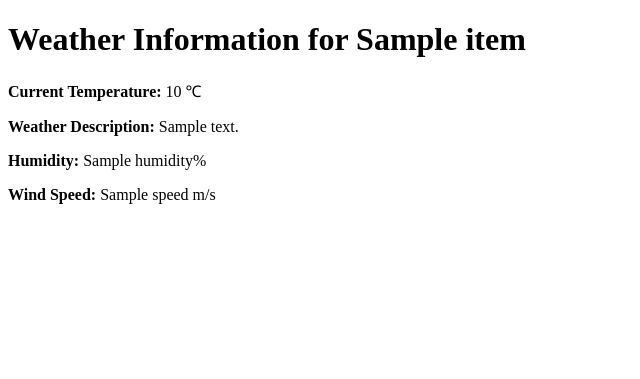
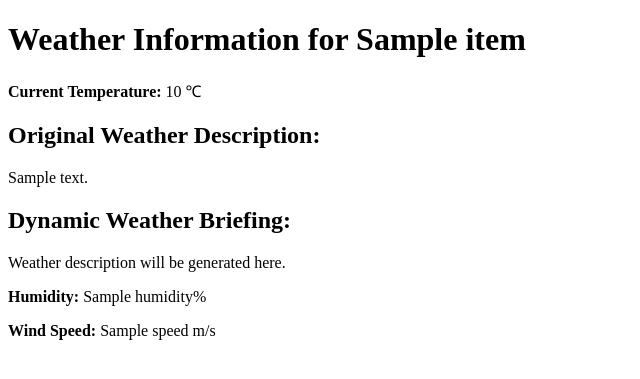
Before and after one commit to lantossl/weatherInfo, a Flask app: page / in a window 1280 px wide. Shown: the top 379 px of the page, without its empty margins (0-640 px from the left). Run offline with Flask 2, Linux system fonts and the light colour scheme; a database or web service that is not in the repository returns one stand-in record (values such as "Sample title"); data that the repository does not hold is empty.

Commit message:
The briefing description doesn't seem on the website yet.

```diff
--- a/main.py
+++ b/main.py
@@ -2,6 +2,7 @@ from flask import Flask, render_template
 import requests
 import os
 api_key = os.environ['OPENWEATHERMAP_API_KEY']
+import openai
 
 # Static geographical coordinates for Budapest, Hungary
 BUDAPEST_LAT = 47.4979
@@ -9,6 +10,24 @@ BUDAPEST_LON = 19.0402
 
 # Flag to determine whether to use current coordinates or static coordinates
 USE_CURRENT_COORDINATES = False
+
+# Function to generate weather description using the gpt-3.5-turbo model
+def generate_weather_description(weather_data):
+    # Replace 'YOUR_OPENAI_API_KEY' with your actual OpenAI API key
+    openai.api_key = 'YOUR_OPENAI_API_KEY'
+
+    # Construct the prompt using the weather data
+    prompt = f"The weather in {weather_data['name']} is {weather_data['weather'][0]['description']} with a temperature of {weather_data['main']['temp']} degrees Celsius, humidity at {weather_data['main']['humidity']}%, and wind speed at {weather_data['wind']['speed']} m/s."
+
+    # Generate weather description using gpt-3.5-turbo model
+    response = openai.Completion.create(
+        engine="text-davinci-002",  # You can use gpt-3.5-turbo model
+        prompt=prompt,
+        max_tokens=150,  # Adjust the number of tokens as per your desired length
+        stop=["."]  # Stop generation at the end of a sentence
+    )
+
+    return response['choices'][0]['text']
 
 # Create the Flask app
 app = Flask(__name__, template_folder="templates/")
@@ -25,7 +44,7 @@ def get_weather_data(lat, lon, api_key):
     else:
         return None
 
-# Function to generate weather description using OpenAI
+# Function to generate weather description using the gpt-3.5-turbo model
 def generate_weather_description(weather_data):
     # Use OpenAI API here to generate weather description
     # Replace this placeholder code with actual OpenAI API call
@@ -53,13 +72,17 @@ def show_weather():
     if weather_data:
         city = weather_data['name']  # Extract the city name from the JSON data
         temperature_celsius = weather_data['main']['temp']
-        weather_description = weather_data['weather'][0]['description']
+        weather_description_json = weather_data['weather'][0]['description']
         humidity = weather_data['main']['humidity']
         wind_speed = weather_data['wind']['speed']
 
-        # Render the template with weather data
+        # Generate dynamic weather description using the OpenAI API
+        weather_description_ai = generate_weather_description(weather_data)
+
+        # Render the template with weather data and separate descriptions
         return render_template('weather.html', city=city, temperature=temperature_celsius,
-                               weather_description=weather_description,
+                               weather_description_json=weather_description_json,
+                               weather_description_ai=weather_description_ai,
                                humidity=humidity, wind_speed=wind_speed)
     else:
         return "Weather data not available."
--- a/templates/weather.html
+++ b/templates/weather.html
@@ -6,7 +6,19 @@
 <body>
     <h1>Weather Information for {{ city }}</h1>
     <p><strong>Current Temperature:</strong> {{ temperature }} &#8451;</p>
-    <p><strong>Weather Description:</strong> {{ weather_description }}</p>
+
+    <!-- Original Weather Description from JSON -->
+    <div>
+        <h2>Original Weather Description:</h2>
+        <p>{{ weather_description_json }}</p>
+    </div>
+
+    <!-- Dynamic Weather Briefing from OpenAI API -->
+    <div>
+        <h2>Dynamic Weather Briefing:</h2>
+        <p>{{ weather_description_ai }}</p>
+    </div>
+
     <p><strong>Humidity:</strong> {{ humidity }}%</p>
     <p><strong>Wind Speed:</strong> {{ wind_speed }} m/s</p>
 </body>
```
Also changed, not shown: 1 other file.
